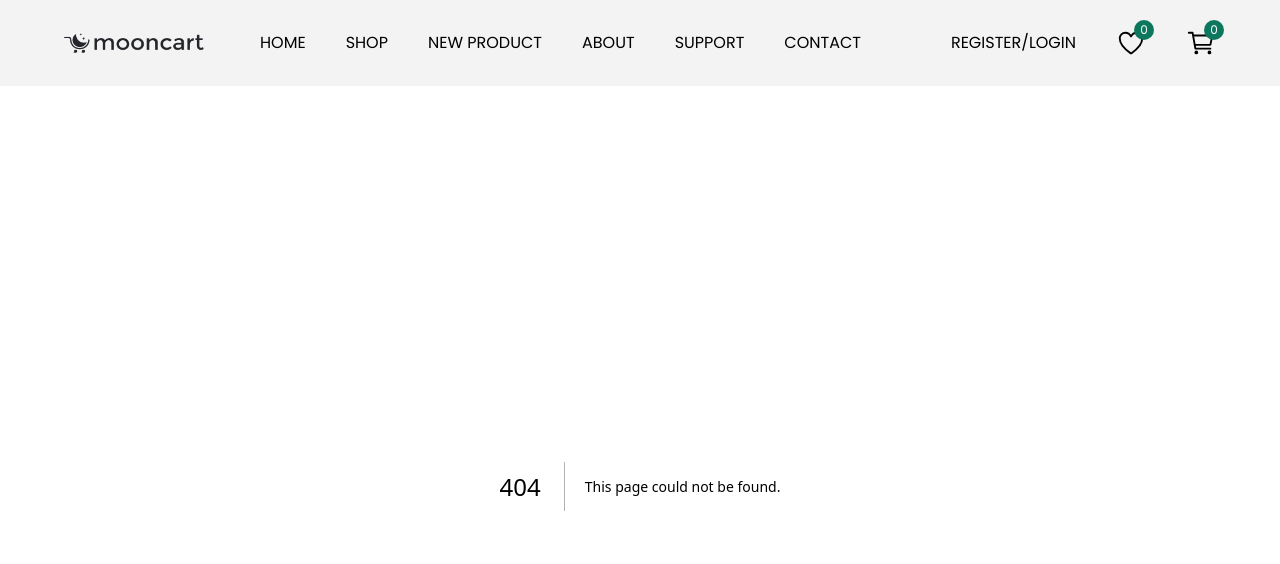
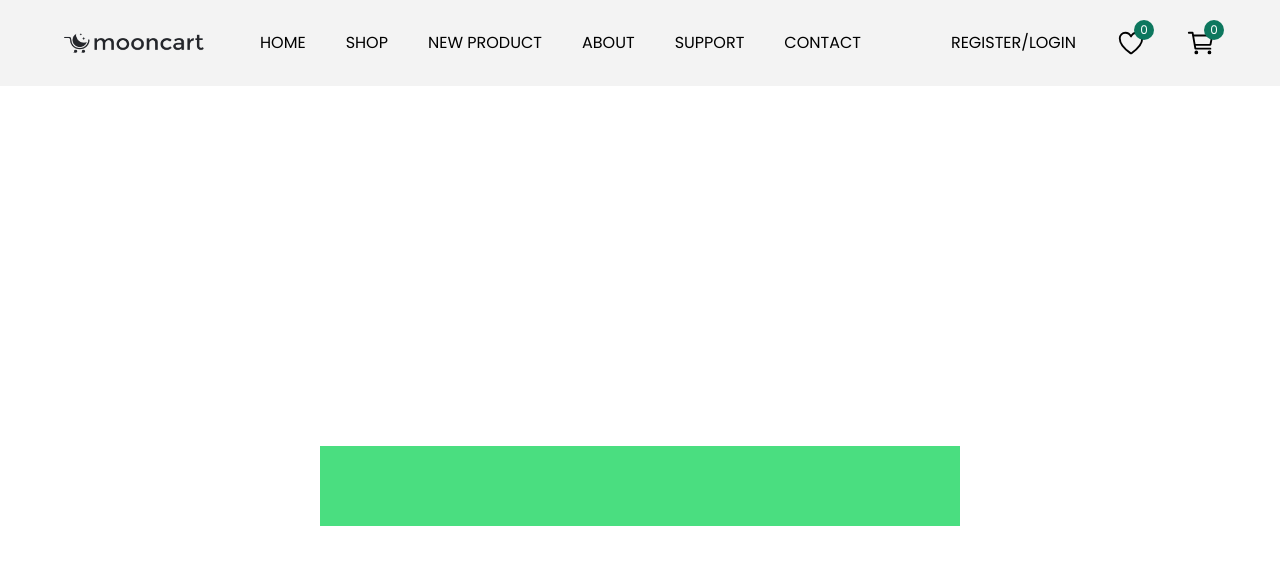
Before and after one commit to zahra-hjri/E-commerce-moon, a Next.js app: page /tamrin in a window 1280 px wide. Before the commit this address had no page. Shown: the top 564 px of the page. Built offline with nearby package versions, Linux system fonts and the light colour scheme.

Commit message:
callback

```diff
--- /dev/null
+++ b/src/app/tamrin/page.jsx
@@ -0,0 +1,17 @@
+export default function Tamrin() {
+  let count = 0;
+  const counter = () => {
+    count++;
+    return count;
+  };
+  console.log(counter());
+  console.log(counter());
+  console.log(counter());
+  console.log(counter());
+
+  return (
+    <div className="flex w-full h-screen justify-center items-center">
+      <div className="w-[50%] bg-green-400 font-bold h-20 flex justify-center items-center"></div>
+    </div>
+  );
+}
```
